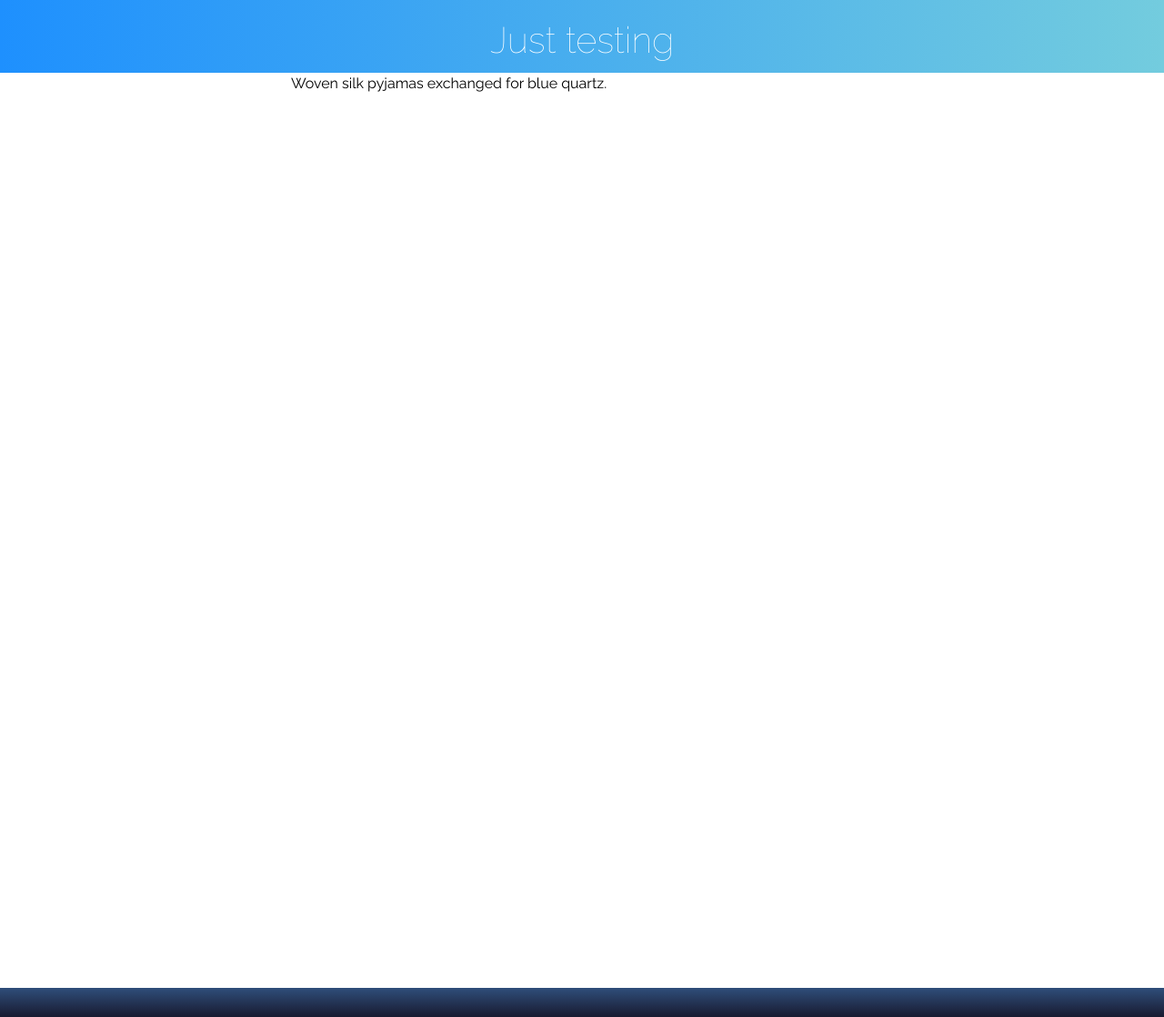
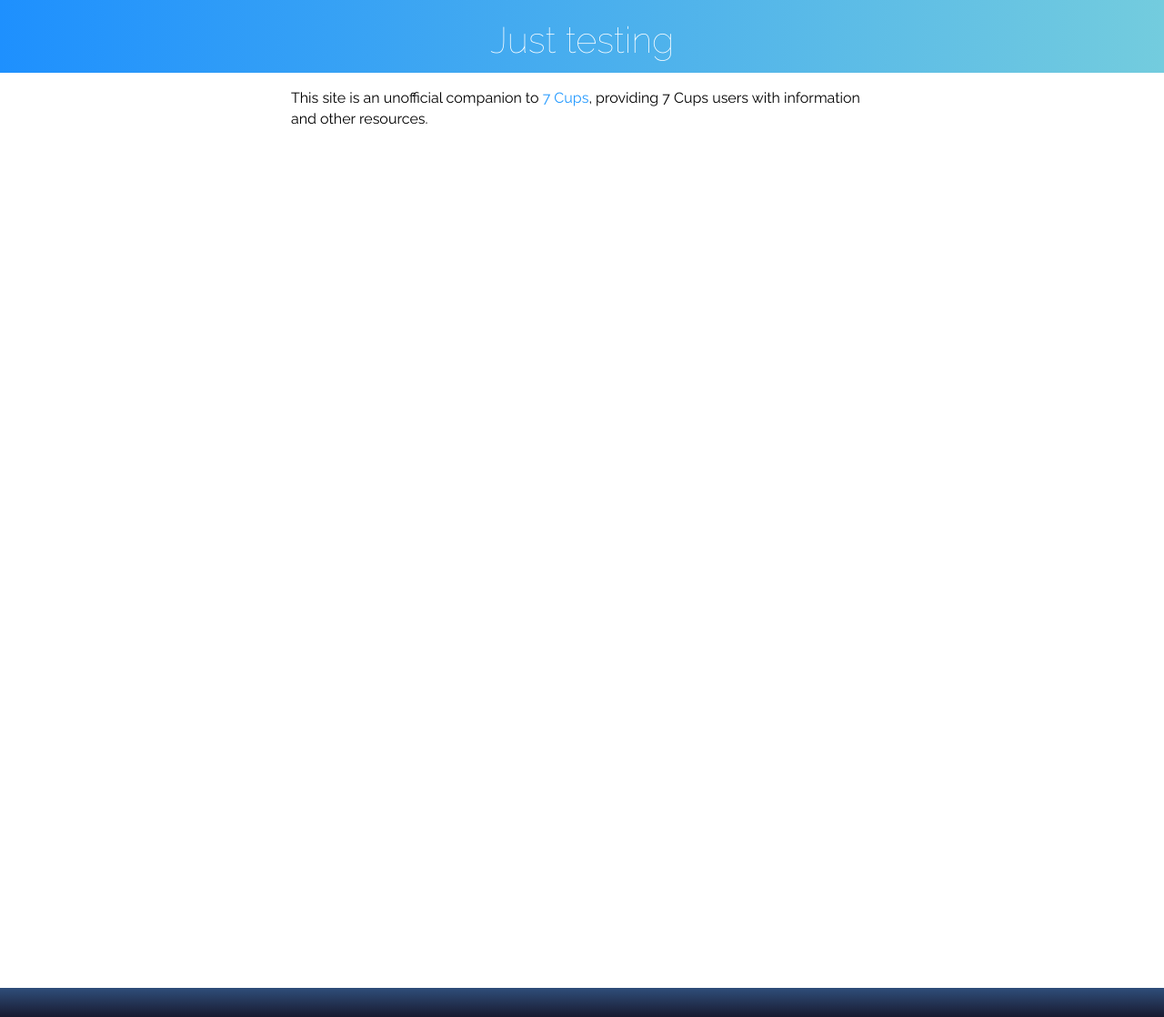
Before and after one commit to RarelyCharlie/rarelycharlie.github.io, a Jekyll site: the page built from index.md, in a window 1280 px wide and 1118 px high. Shown: the whole window at 91% size. Built offline with Jekyll 4.4.1, drawn with Linux system fonts in a browser that asks for light colours.

Commit message:
some real content

```diff
--- a/index.md
+++ b/index.md
@@ -2,4 +2,8 @@
 title: Just testing
 layout: default
 ---
-Woven silk pyjamas exchanged for blue quartz.
+<style>
+  #content {padding-top: 1em;}
+</style>
+This site is an unofficial companion to [7 Cups](https://www.7cups.com/), providing
+7 Cups users with information and other resources.
```
